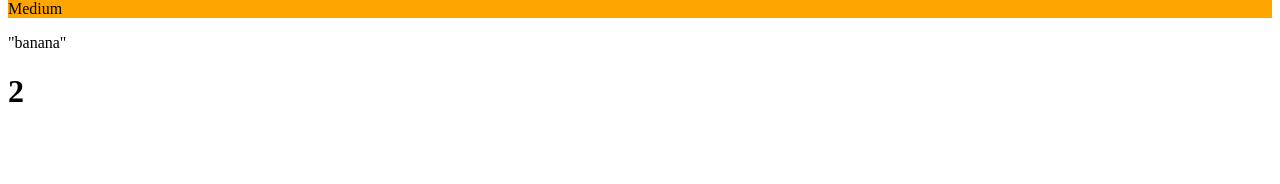
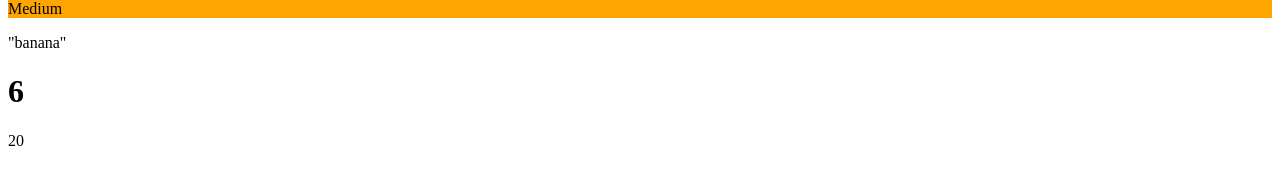
Before and after one commit to Thandekaportiap/JavaScript_Exercises, a React (Vite) app: page / in a window 1280 px wide. Shown: the part 138-322 px from the top of the page. Built offline with nearby package versions, Linux system fonts and the light colour scheme.

Commit message:
feat:total

```diff
--- a/src/App.jsx
+++ b/src/App.jsx
@@ -72,9 +72,14 @@ const App = ()  => {
     }
   ];
 
-  const subtractin = (num1, num2) => {
+  const subtraction  = (num1, num2) => {
 let difference = num2 - num1;
 return difference;
+  }
+
+  const addition = (number, number1) => {
+let sum = number1 + number;
+return sum
   }
 
 
@@ -97,7 +102,8 @@ return difference;
     <p> {localData}</p>
    </div>
    <div>
-    <h1>{subtractin(8, 10)}</h1>
+    <h1>{subtraction(8, 14)}</h1>
+    <p>{addition(8, 12)}</p>
    </div>
     </>
   )
```
